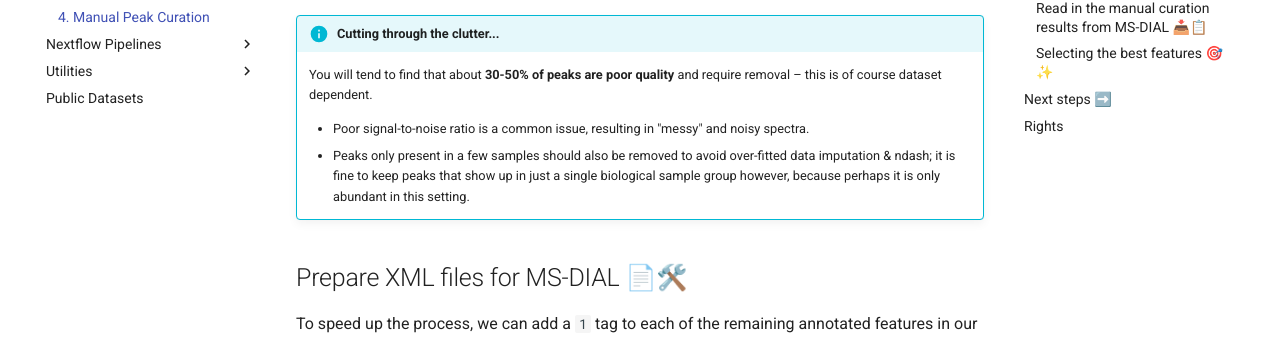
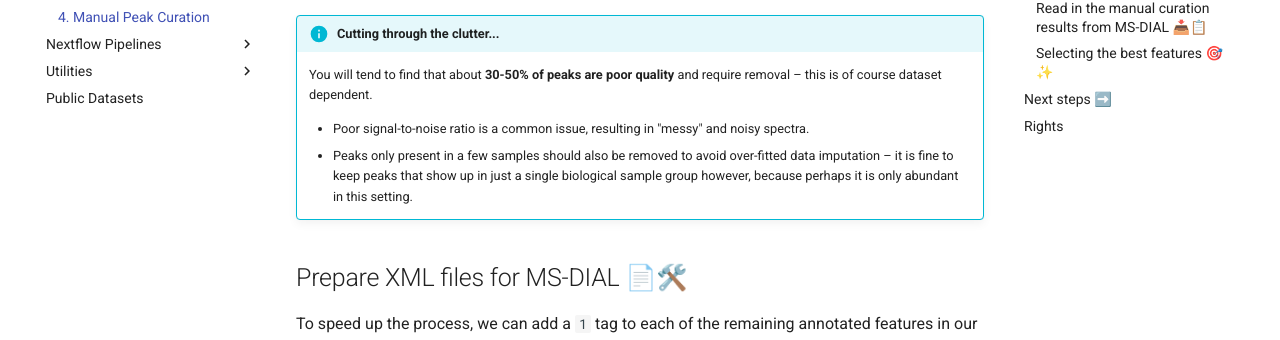
Before and after one commit to mucosal-immunology-lab/bioinformatics-hub, an MkDocs documentation site: the page built from docs/LCMS/manual-peak-curation.md, in a window 1280 px wide and 900 px high. Shown: the part 364-704 px from the top of the window. Built offline with MkDocs 1.6.1 and Material for MkDocs 9.7.7, drawn with Linux system fonts in a browser that asks for light colours; emoji names are drawn with the system emoji font; some of the changed lines change nothing that is shown; some of the changed text lies outside the part shown.

Commit message:
Minor edits to manual peak curation page

````diff
--- a/docs/LCMS/manual-peak-curation.md
+++ b/docs/LCMS/manual-peak-curation.md
@@ -7,7 +7,7 @@
     You will tend to find that about **30-50% of peaks are poor quality** and require removal &ndash; this is of course dataset dependent.
 
     * Poor signal-to-noise ratio is a common issue, resulting in "messy" and noisy spectra.
-    * Peaks only present in a few samples should also be removed to avoid over-fitted data imputation & ndash; it is fine to keep peaks that show up in just a single biological sample group however, because perhaps it is only abundant in this setting.
+    * Peaks only present in a few samples should also be removed to avoid over-fitted data imputation &ndash; it is fine to keep peaks that show up in just a single biological sample group however, because perhaps it is only abundant in this setting.
 
 ## Prepare XML files for MS-DIAL 📄🛠️
 
@@ -180,6 +180,7 @@
 We find this to be preferable to avoid cases where there are multiple features with the same name and pattern &ndash; this is particularly noticeable on heatmaps when you can see bands of features with identical patterns.
 
 To identify the best feature, we will select the highest value from the multiple of `Fill %` and `S/N ratio`.
+From there, we will create a logical vector to indicate whether a feature should be retained.
 
 ```r title="Best feature selection"
 # Recover metabolomics data
@@ -207,7 +208,11 @@
     mutate(keep = ifelse(is.na(metab_score), FALSE, TRUE)) %>%
     arrange(original_order) %>%
     pull(keep)
+```
 
+Now we can use the "keep vector" to filter the `SummarizedExperiment` object, remove the QC samples, and save the object to an `.rds` file.
+
+```r title="Filter SummarizedExperiment and save to file"
 # Filter the SummarizedExperiment object
 metab_stool_glog <- metab_stool_glog[feature_keep,]
 
````
Also changed, not shown: site/search/search_index.json.
